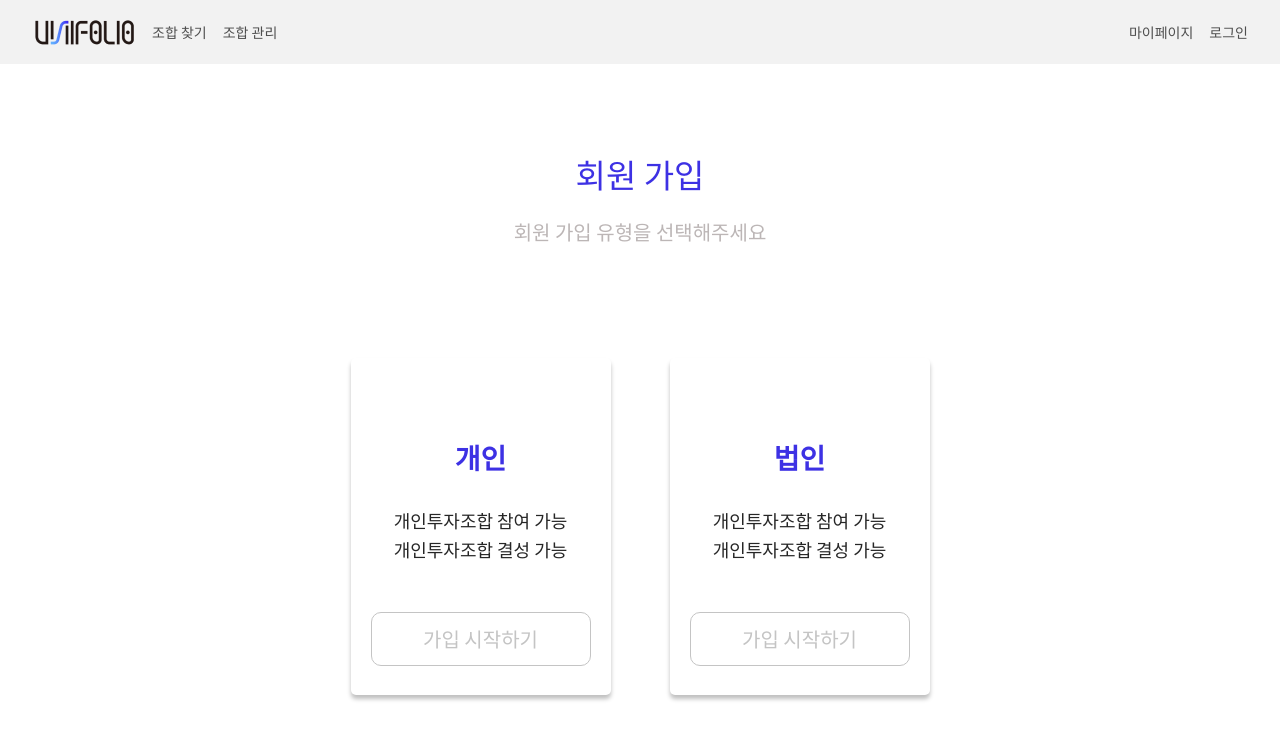
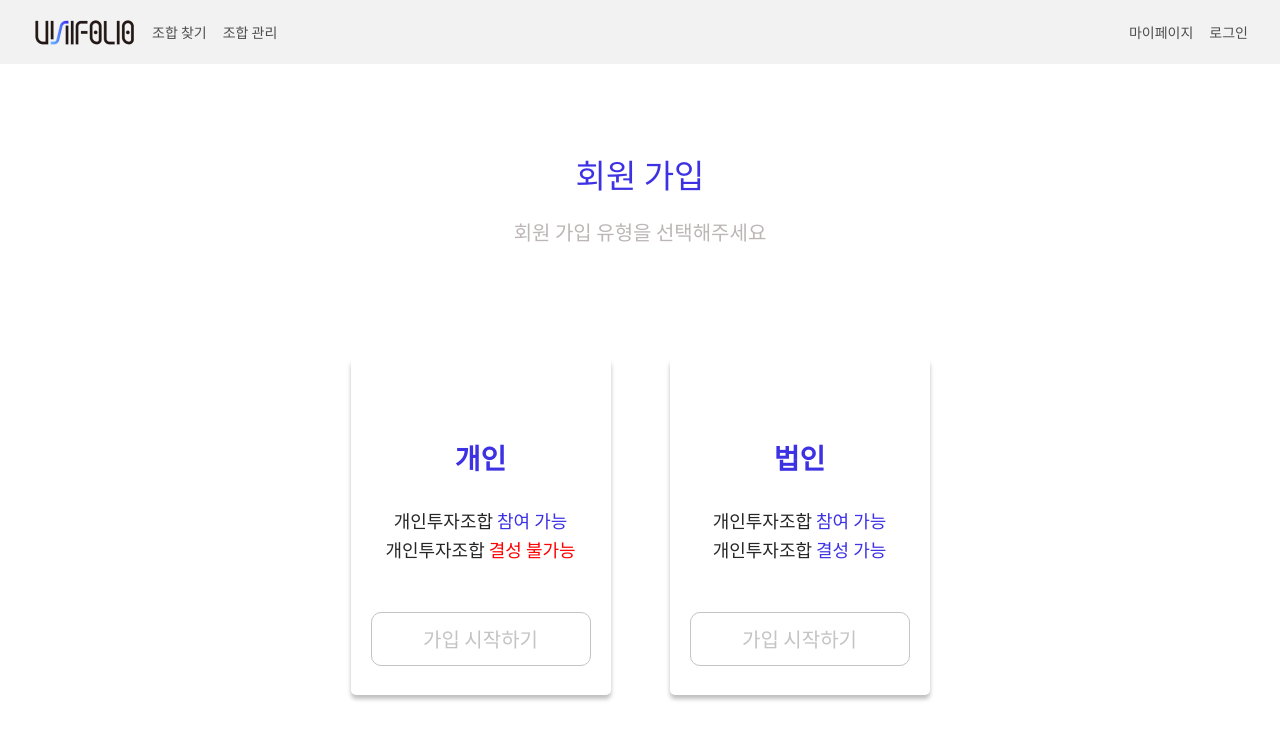
Before and after one commit to unifolio/unifolio-front, a React (Create React App) app: page /signup in a window 1280 px wide. Shown: the top 740 px of the page. Built offline with nearby package versions, Linux system fonts and the light colour scheme; what axios-extensions would draw is missing.

Commit message:
chore: 카드 퍼블리싱 수정

```diff
--- a/src/composition/Signup/Card.js
+++ b/src/composition/Signup/Card.js
@@ -15,8 +15,20 @@ const Card = ({ type, onChangeCurrent }) => {
         <CardTitle> {selectCardTitle(type)} </CardTitle>
       </CardRow>
       <CardRow className={"description"}>
-        <CardDescription> 개인투자조합 참여 가능 </CardDescription>
-        <CardDescription> 개인투자조합 결성 가능 </CardDescription>
+        {
+          type === "general"
+          && <>
+            <CardDescription> 개인투자조합 <CardDescriptionApprove>참여 가능</CardDescriptionApprove> </CardDescription>
+            <CardDescription> 개인투자조합 <CardDescriptionReject>결성 불가능</CardDescriptionReject> </CardDescription>
+          </>
+        }
+        {
+          type === "business" && <>
+            <CardDescription> 개인투자조합 <CardDescriptionApprove>참여 가능</CardDescriptionApprove> </CardDescription>
+            <CardDescription> 개인투자조합 <CardDescriptionApprove>결성 가능</CardDescriptionApprove> </CardDescription>
+          </>
+        }
+
       </CardRow>
       <CardRow className={"button"}>
         <CardButton onClick={() => {onChangeCurrent(type) }}> 가입 시작하기 </CardButton>
@@ -95,7 +107,12 @@ const CardTitle = styled.span`
   color: ${styles.palette.unifolioBlue};
 `
 
-const CardDescription = styled.span`
-`
+const CardDescription = styled.span``;
+const CardDescriptionApprove = styled.span`
+  color: ${styles.palette.unifolioBlue};
+`;
+const CardDescriptionReject = styled.span`
+  color: red;
+`;
 
 export default Card
```
